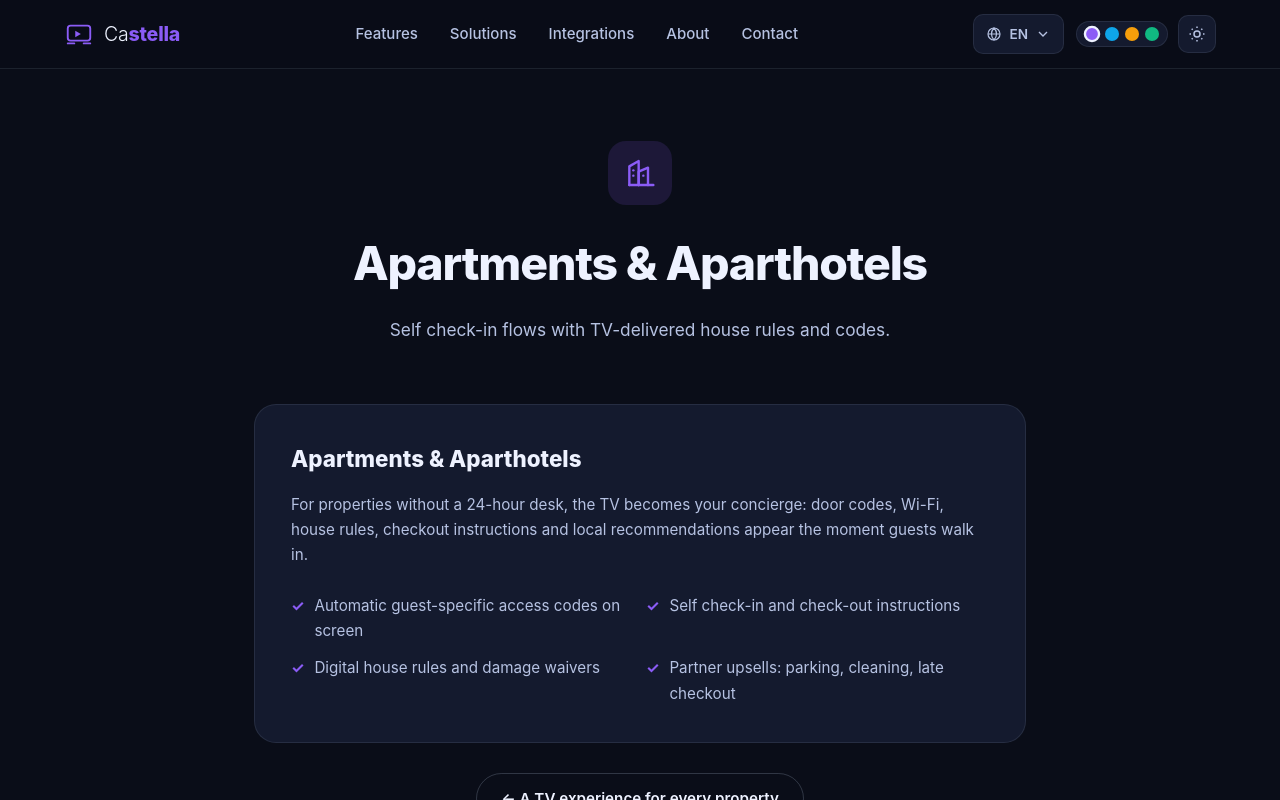
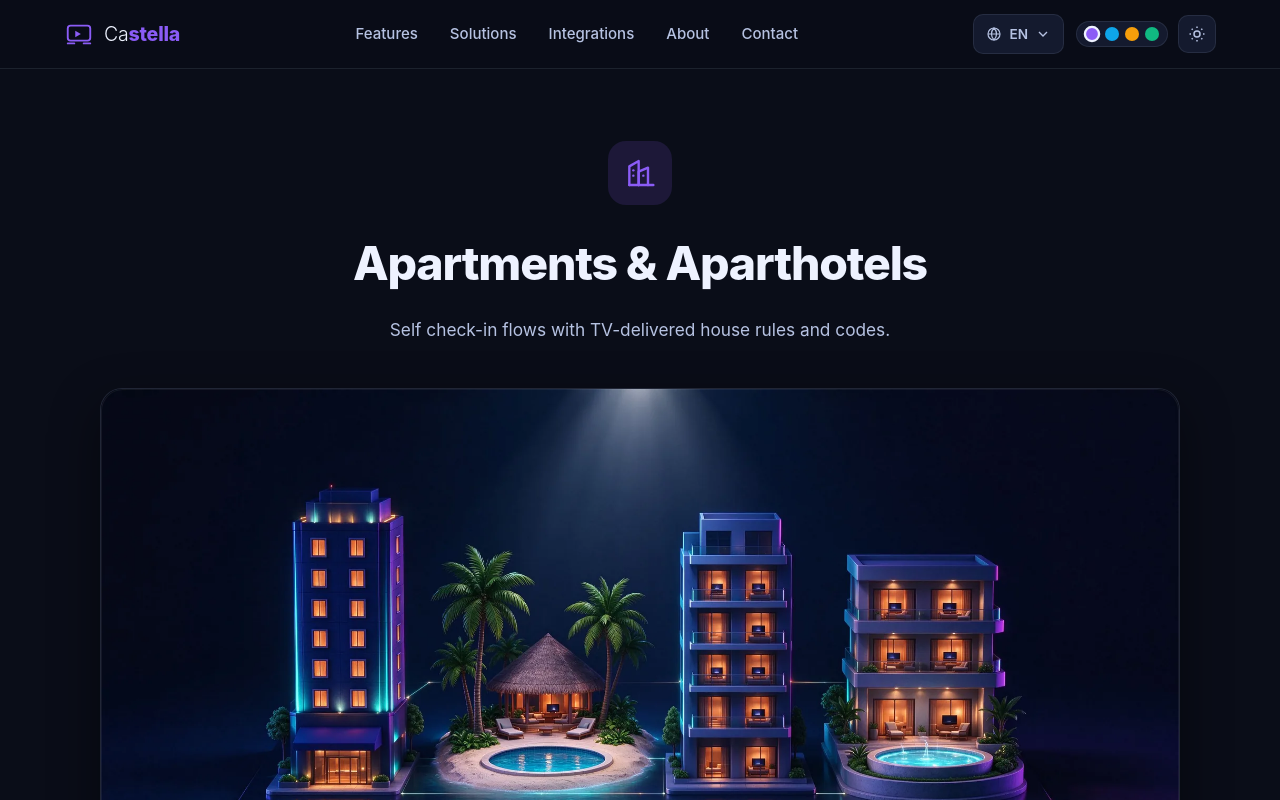
Before and after one commit to hubuqing/streamhive-site, a Nuxt app: page /solutions/apartments in a window 1280 px wide. Shown: the top 800 px of the page. Built offline with nearby package versions, Linux system fonts and the light colour scheme.

Commit message:
Add solutions detail banner (banner-solutions.webp) to match site-wide page hero visual pattern

```diff
--- a/pages/solutions/[slug].vue
+++ b/pages/solutions/[slug].vue
@@ -36,6 +36,19 @@ const bullets = computed(() => {
       <div class="card-icon page-hero-icon"><AppIcon :name="ICON_MAP[slug] || 'tv'" /></div>
       <h1>{{ t(`solutions.list.${slug}.title`) }}</h1>
       <p>{{ t(`solutions.list.${slug}.short`) }}</p>
+
+      <div class="page-hero-visual">
+        <div class="media-frame">
+          <img
+            src="/images/banner-solutions.webp"
+            :alt="t('media.alt.solutions')"
+            width="2048"
+            height="1024"
+            loading="lazy"
+            decoding="async"
+          >
+        </div>
+      </div>
     </section>
 
     <section class="section" style="padding-top: 20px">
```
